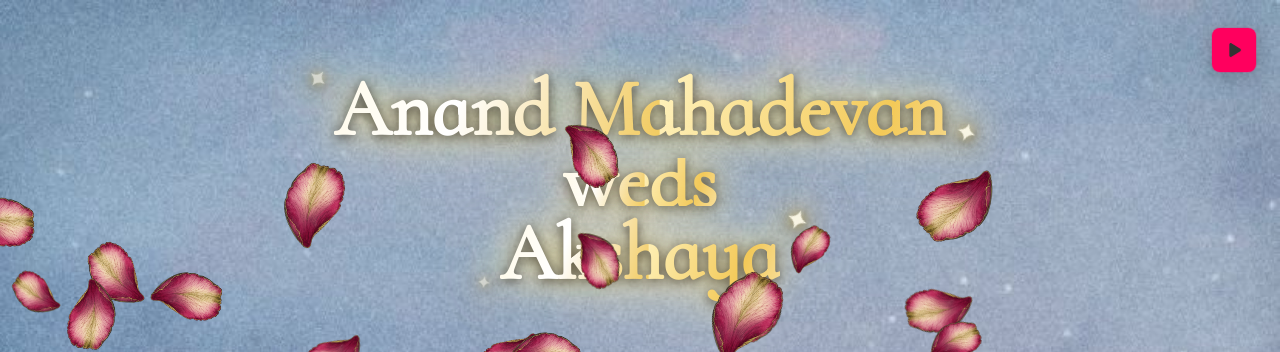
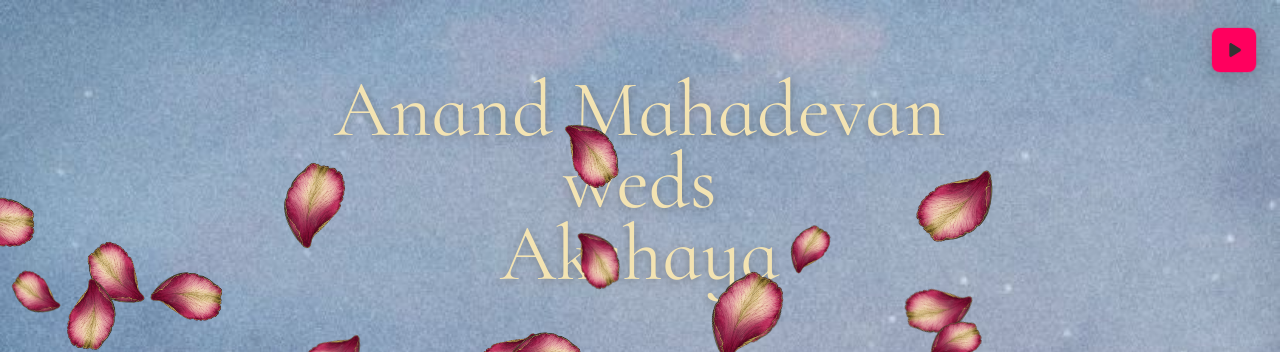
Before and after one commit to akshaya-asok/wedding-invitation, a plain HTML site: page index.html in a window 1280 px wide. Shown: the top 352 px of the page. Drawn offline with Linux system fonts and the light colour scheme; animation ran at ten frames a second; a web font is replaced by a local one.

Commit message:
Add files via upload

```diff
--- a/styles.css
+++ b/styles.css
@@ -244,103 +244,15 @@ body {
 }
 
 .hero-word {
-  position: relative;
   font-family: var(--font-cormorant-infant);
   font-size: 80px;
-  font-weight: 600;
-  color: #fff6d1;
-  background: linear-gradient(
-    110deg,
-    #fff3bf 0%,
-    #f3c958 18%,
-    #ffffff 36%,
-    #e6ba45 52%,
-    #fff9e2 70%,
-    #ffffff 84%,
-    #f1c755 100%
-  );
-  background-size: 220% auto;
-  -webkit-background-clip: text;
-  background-clip: text;
-  -webkit-text-fill-color: transparent;
-  filter:
-    drop-shadow(0 2px 6px rgba(24, 15, 4, 0.72))
-    drop-shadow(0 0 18px rgba(255, 224, 118, 0.78))
-    drop-shadow(0 0 34px rgba(255, 245, 200, 0.45));
-  animation: heroNameShimmer 3.8s linear infinite;
+  font-weight: 400;
+  color: #f3e3b2;
+  text-shadow: 0 2px 10px rgba(32, 22, 8, 0.35);
   text-align: center;
   white-space: pre;
   line-height: 1.2em;
-  will-change: transform, background-position;
-}
-
-@keyframes heroNameShimmer {
-  0% {
-    background-position: 0% 50%;
-  }
-  100% {
-    background-position: 220% 50%;
-  }
-}
-
-/* Twinkling 4-Point Star Sparkles on Groom & Bride Names */
-.hero-word.word-groom::before,
-.hero-word.word-groom::after,
-.hero-word.word-bride::before,
-.hero-word.word-bride::after {
-  content: "✦";
-  position: absolute;
-  font-size: 24px;
-  line-height: 1;
-  color: #fffbe8;
-  -webkit-text-fill-color: #fffbe8;
-  text-shadow:
-    0 0 10px rgba(255, 238, 168, 0.95),
-    0 0 22px rgba(255, 215, 95, 0.85);
-  pointer-events: none;
-  animation: heroStarTwinkle 2.2s ease-in-out infinite alternate;
-}
-
-.hero-word.word-groom::before {
-  top: 6px;
-  left: -28px;
-  animation-delay: 0s;
-}
-
-.hero-word.word-groom::after {
-  bottom: 14px;
-  right: -28px;
-  font-size: 20px;
-  animation-delay: 0.9s;
-}
-
-.hero-word.word-bride::before {
-  top: 4px;
-  right: -26px;
-  font-size: 22px;
-  animation-delay: 0.45s;
-}
-
-.hero-word.word-bride::after {
-  bottom: 10px;
-  left: -24px;
-  font-size: 18px;
-  animation-delay: 1.35s;
-}
-
-@keyframes heroStarTwinkle {
-  0% {
-    opacity: 0.35;
-    transform: scale(0.7) rotate(0deg);
-  }
-  50% {
-    opacity: 1;
-    transform: scale(1.22) rotate(20deg);
-  }
-  100% {
-    opacity: 0.55;
-    transform: scale(0.85) rotate(45deg);
-  }
+  will-change: transform;
 }
 
 .hero-word.word-weds {
@@ -1657,29 +1569,6 @@ body {
     font-size: 45px;
   }
 
-  .hero-word.word-groom::before,
-  .hero-word.word-groom::after,
-  .hero-word.word-bride::before,
-  .hero-word.word-bride::after {
-    font-size: 15px;
-  }
-
-  .hero-word.word-groom::before {
-    left: -18px;
-  }
-
-  .hero-word.word-groom::after {
-    right: -18px;
-  }
-
-  .hero-word.word-bride::before {
-    right: -18px;
-  }
-
-  .hero-word.word-bride::after {
-    left: -18px;
-  }
-
   .hero-structure {
     margin-top: 260px;
     width: 100vw;
```
